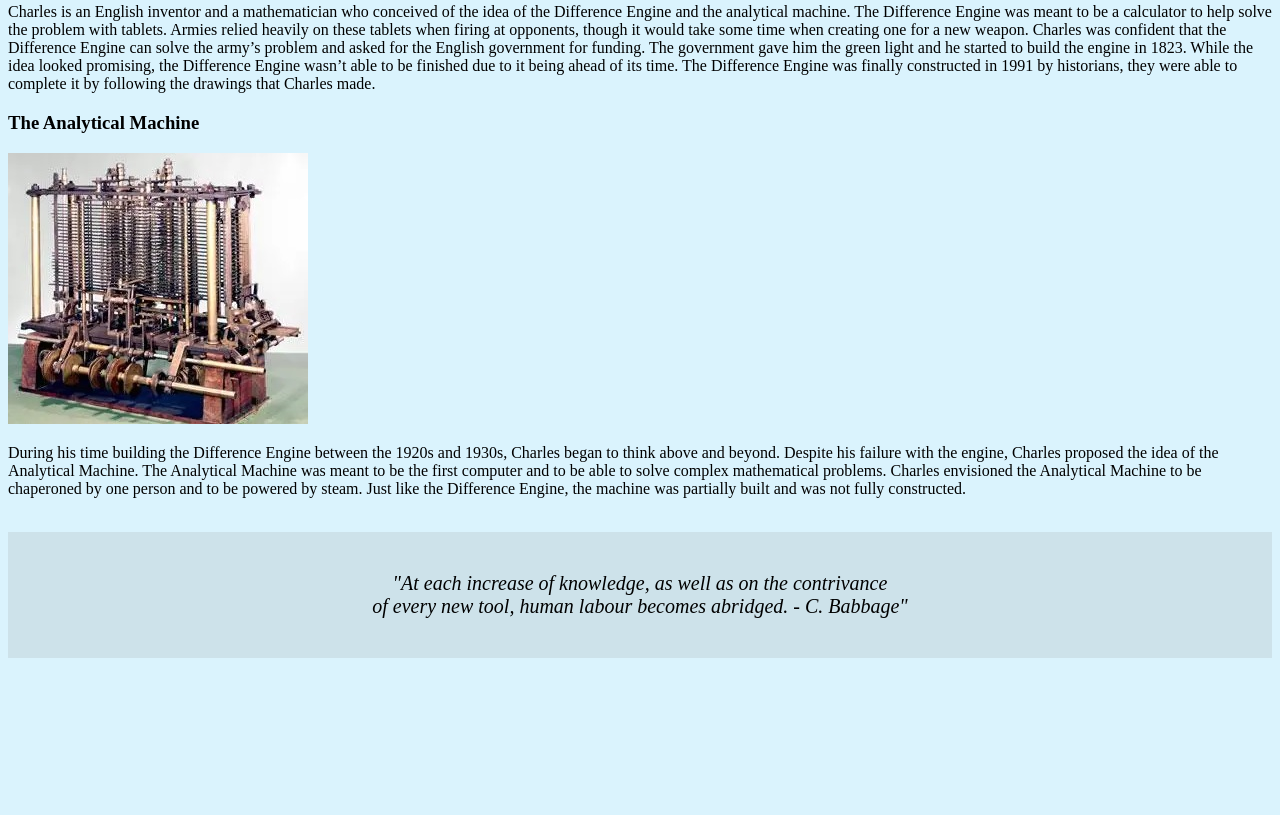
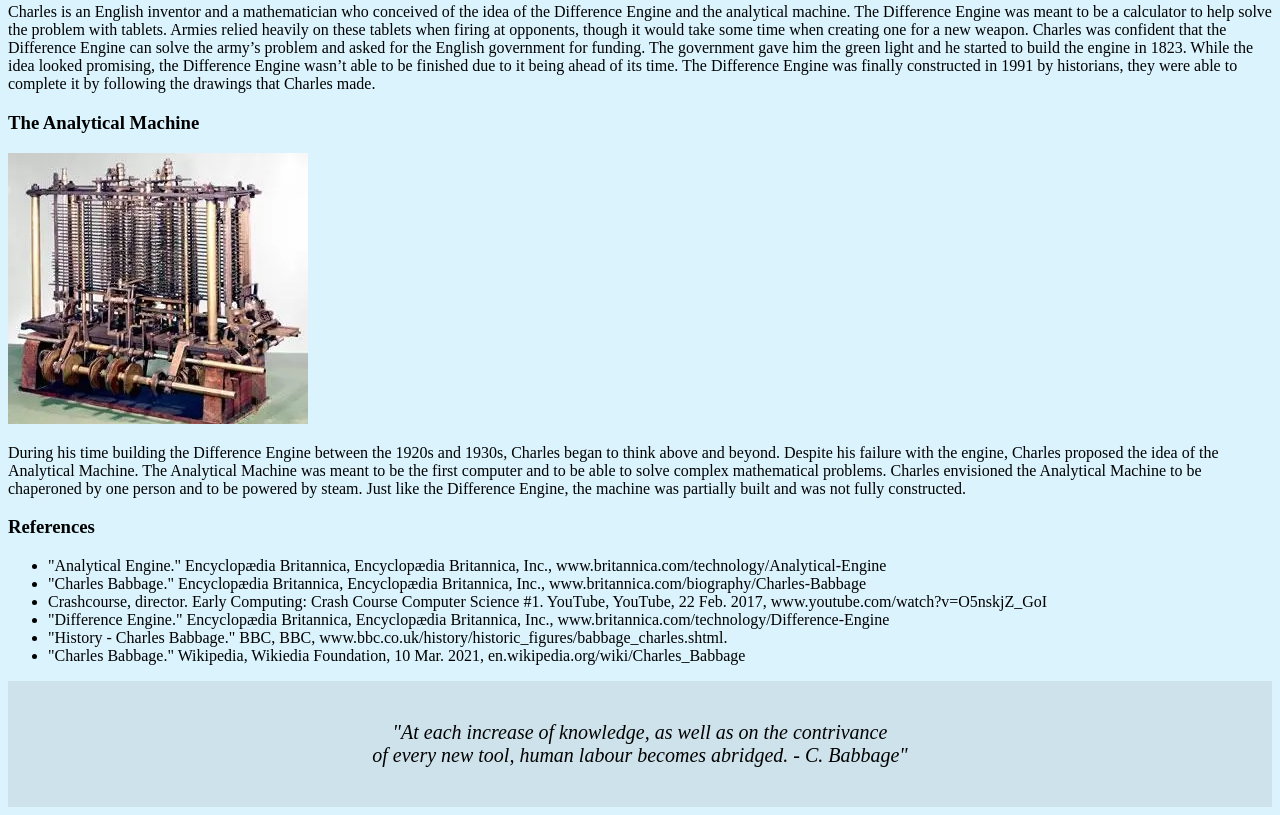
Before and after one commit to Marko-Milijevic/ICS2O-Assignment-2, a plain HTML site: page index.html in a window 1280 px wide. Shown: the part 763-1578 px from the top of the page. Before the commit the page ends 1429 px from the top, so only its background shows below. Drawn offline with Linux system fonts and the light colour scheme.

Commit message:
Added references

```diff
--- a/index.html
+++ b/index.html
@@ -32,7 +32,17 @@
       <img src="./images/AnalyticalEngine.jpg" alt="Analytical Engine picture">
       <p>During his time building the Difference Engine between the 1920s and 1930s, Charles began to think above and beyond. Despite his failure with the engine, Charles proposed the idea of the Analytical Machine. The Analytical Machine was meant to be the first computer and to be able to solve complex mathematical problems. Charles envisioned the Analytical Machine to be chaperoned by one person and to be powered by steam. Just like the Difference Engine, the machine was partially built and was not fully constructed.</p>
     </div>
-    <br>
+    <div>
+      <h3>References</h3>
+      <ul>
+        <li>"Analytical Engine." Encyclopædia Britannica, Encyclopædia Britannica, Inc., www.britannica.com/technology/Analytical-Engine</li>
+        <li>"Charles Babbage." Encyclopædia Britannica, Encyclopædia Britannica, Inc., www.britannica.com/biography/Charles-Babbage</li>
+        <li>Crashcourse, director. Early Computing: Crash Course Computer Science #1. YouTube, YouTube, 22 Feb. 2017, www.youtube.com/watch?v=O5nskjZ_GoI</li>
+        <li>"Difference Engine." Encyclopædia Britannica, Encyclopædia Britannica, Inc., www.britannica.com/technology/Difference-Engine</li>
+        <li>"History - Charles Babbage." BBC, BBC, www.bbc.co.uk/history/historic_figures/babbage_charles.shtml.</li>
+        <li>"Charles Babbage." Wikipedia, Wikiedia Foundation, 10 Mar. 2021, en.wikipedia.org/wiki/Charles_Babbage</li>
+      </ul>
+    </div>
     <div class="footer">
       <p>"At each increase of knowledge, as well as on the contrivance <br> of every new tool, human labour becomes abridged. - C. Babbage"</p>
     </div>
```
